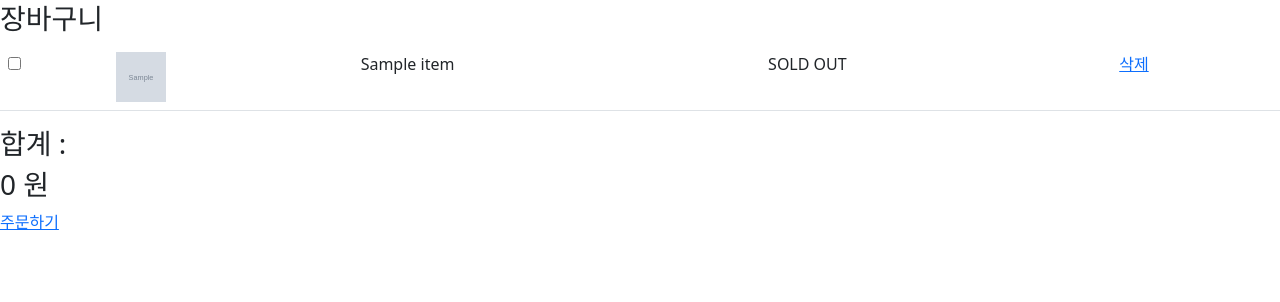
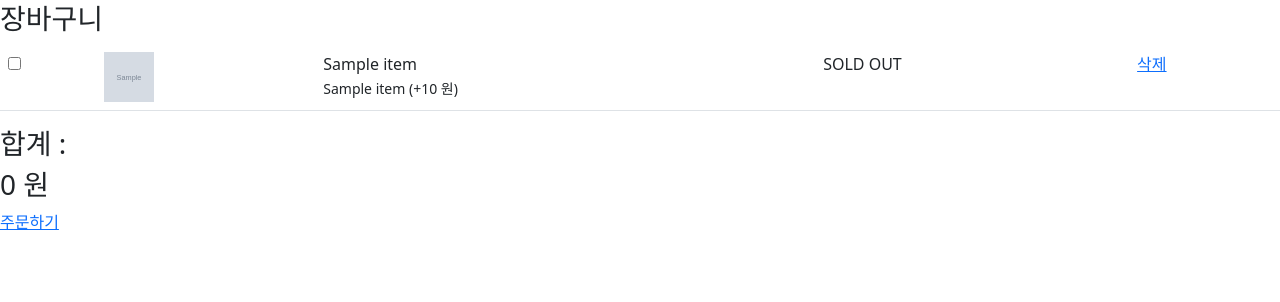
Before and after one commit to sonhaechang/abc_store, a Django app: template cart/templates/cart/container/cart_list.html in a window 1280 px wide. Shown: the part 62-364 px from the top of the page. Run offline with Django 4.2, Linux system fonts and the light colour scheme; the template is opened without the code that fills it: most values are stand-ins (such as "Sample title", 1, 10 or a date in 2020); grey boxes marked "Sample" are stand-in pictures; some libraries are stand-ins or nearby versions.

Commit message:
refector: modify cart_list.html
1. 장바구니에 저장된 상품 정보를 item 정보가 아닌 itemreal을 통해서 item정보 가져오게 변경및 itemreal 정보도 같이 출력
2. html에 id, class 및 각종 attr 값 일부 수정 및 추가 제거
3. 장바구니 item 삭제 url에 parameter 값 cart.pk -> cart.item.pk 로 변경
4. item_real_mixin.js, total_amount_mixin.js script 추가

```diff
--- a/cart/templates/cart/container/cart_list.html
+++ b/cart/templates/cart/container/cart_list.html
@@ -11,7 +11,8 @@
                 <tbody>
                     {% for cart in cart_list %}
                         <tr id="cart-{{ cart.pk }}"
-                            data-cart-id="{{ cart.pk }}"
+                            data-id="{{ cart.pk }}"
+                            data-item-id="{{ cart.item.pk }}"
                             class="cart">
                             <td>
                                 <label for="{{ cart.pk }}"
@@ -31,24 +32,30 @@
                                 {% endif %}
                             </td>
                             <td>
-                                <p>{{ cart.item.name }}</p>
+                                <p class="m-0">{{ cart.item.get_item_name }}</p>
+                                <small>
+                                    {{ cart.item.name }}
+                                    (+{{ cart.item.extra_amount|intcomma }} 원)
+                                </small>
                             </td>
-                            {% if cart.item.is_public == True %}
+                            {% if cart.item.is_public %}
                                 <td>
-                                    {{ cart.item.amount|intcomma }} 원
+                                    {{ cart.item.get_amount|intcomma }} 원
                                 </td>
                                 <td>
                                     <button class="factor-btn"
                                         data-factor="-1"
                                         data-id="{{ cart.item.pk }}"
-                                        value="{{ cart.item.amount }}">
+                                        data-cart-id="{{ cart.pk }}"
+                                        value="{{ cart.item.get_amount }}">
                                         -
                                     </button>
                                         <span class="quantity">{{ cart.quantity }}</span>
                                     <button class="factor-btn"
                                         data-factor="1"
                                         data-id="{{ cart.item.pk }}"
-                                        value="{{ cart.item.amount }}">
+                                        data-cart-id="{{ cart.pk }}"
+                                        value="{{ cart.item.get_amount }}">
                                         +
                                     </button>
                                 </td>
@@ -64,7 +71,7 @@
                                 <td colspan="3">SOLD OUT</td>
                             {% endif %}
                             <td>
-                                <a href="{% url 'cart:delete_cart' cart.pk %}"
+                                <a href="{% url 'cart:delete_cart' cart.item.pk %}"
                                     class="delete-cart"
                                     data-id="{{ cart.pk }}">
                                     삭제
@@ -94,6 +101,8 @@
 {% block script %}
     <script src="//cdnjs.cloudflare.com/ajax/libs/underscore.js/1.10.2/underscore-min.js"></script>
     <script src="//unpkg.com/axios/dist/axios.min.js"></script>
+    <script src="{% static 'shop/js/item_real_mixin.js' %}"></script>
+    <script src="{% static 'shop/js/total_amount_mixin.js' %}"></script>
     <script src="{% static 'order/js/comma_mixin.js' %}"></script>
     <script src="{% static 'order/js/order_new.js' %}"></script>
     <script src="{% static 'cart/js/cart.js' %}" id="cart-js"
```
